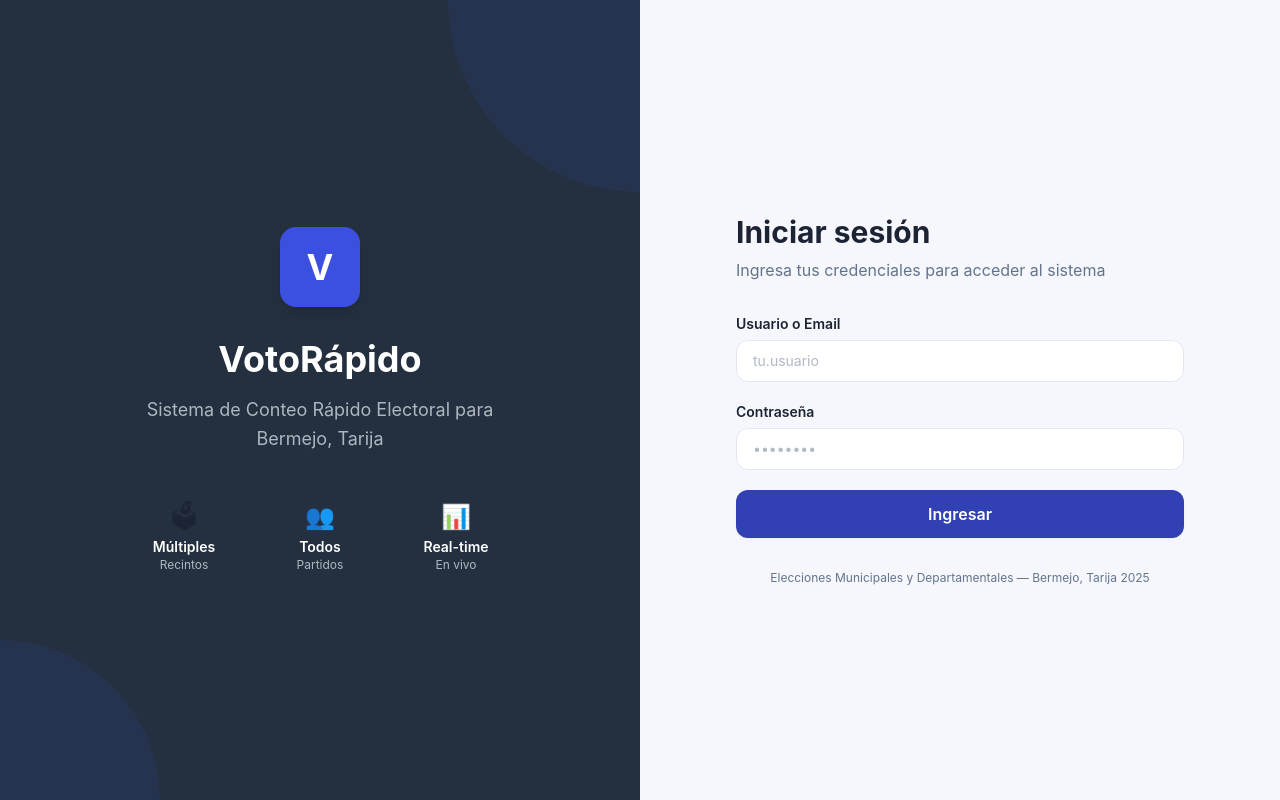
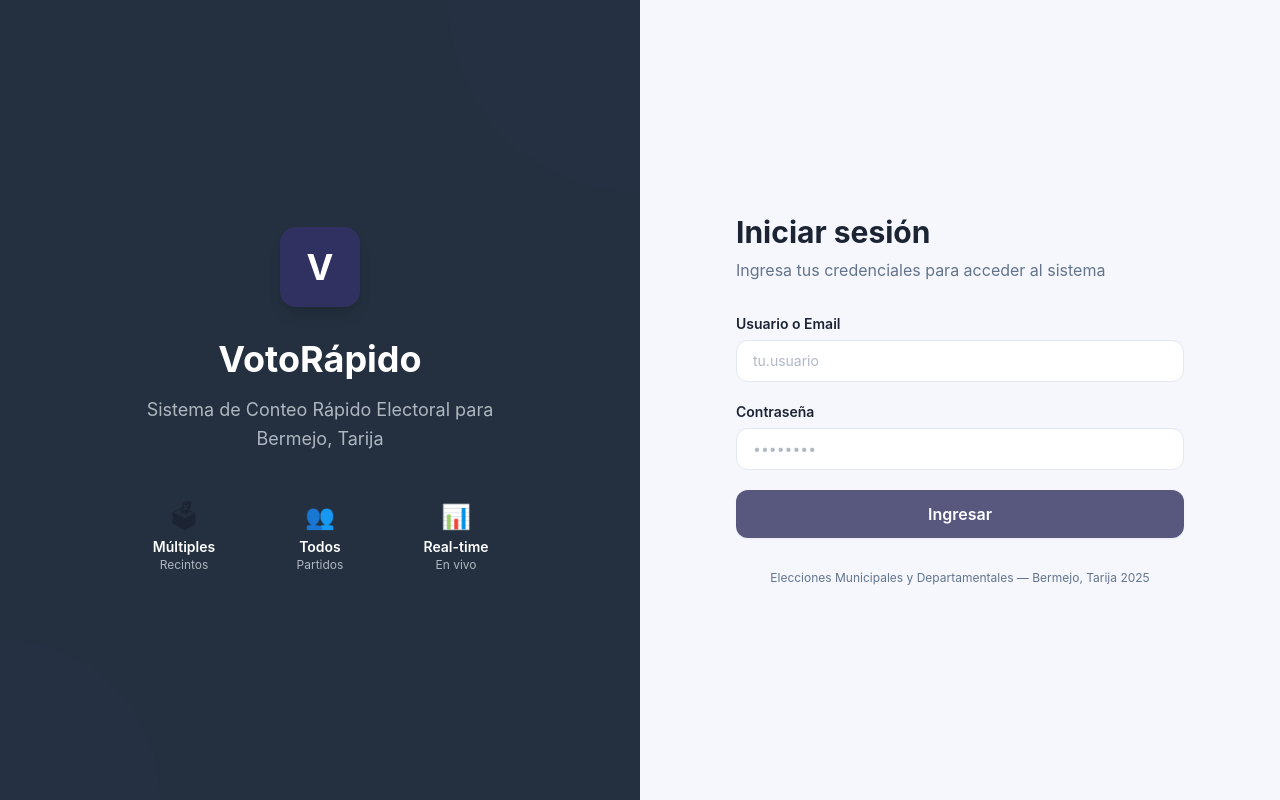
Before and after one commit to doctsystems/voto-rapido, a React (Vite) app in the folder frontend/: page /login in a window 1280 px wide. Built offline with nearby package versions, Linux system fonts and the light colour scheme; a web font is replaced by a local one.

Commit message:
primary-color
change primary color

```diff
--- a/frontend/src/components/CrudPage.tsx
+++ b/frontend/src/components/CrudPage.tsx
@@ -292,7 +292,7 @@ export default function CrudPage({
                   ) : field.type === 'color' ? (
                     <div className="flex items-center gap-3">
                       <input type="color"
-                        value={form[field.key] || '#3C50E0'}
+                        value={form[field.key] || '#313161'}
                         onChange={e => setForm({ ...form, [field.key]: e.target.value })}
                         className="h-10 w-16 cursor-pointer rounded-xl border border-stroke"
                       />
@@ -300,7 +300,7 @@ export default function CrudPage({
                         value={form[field.key] || ''}
                         onChange={e => setForm({ ...form, [field.key]: e.target.value })}
                         className="input flex-1"
-                        placeholder="#3C50E0"
+                        placeholder="#313161"
                       />
                     </div>
                   ) : field.type === 'textarea' ? (
--- a/frontend/src/index.css
+++ b/frontend/src/index.css
@@ -51,18 +51,20 @@
            focus:outline-none focus-visible:ring-2 focus-visible:ring-primary/30;
   }
   .btn-primary {
-    @apply btn bg-[#3141b4] text-white shadow-sm
-           hover:bg-primary active:scale-[.97];
+    @apply btn bg-[#313161]/80 text-white shadow-sm
+          hover:bg-primary/20 hover:text-primary active:scale-[.97];
   }
   .btn-secondary {
     @apply btn bg-white text-black border border-stroke shadow-sm
-           hover:bg-whiten active:scale-[.97];
+          hover:bg-whiten active:scale-[.97];
   }
   .btn-danger {
-    @apply btn bg-meta-1 text-white hover:bg-red-700 active:scale-[.97];
+    @apply btn bg-meta-1 text-white
+          hover:bg-red-700 active:scale-[.97];
   }
   .btn-success {
-    @apply btn bg-meta-3 text-white hover:bg-green-600 active:scale-[.97];
+    @apply btn bg-meta-3 text-white
+          hover:bg-green-600 active:scale-[.97];
   }
   .btn-sm {
     @apply !rounded-lg !px-3 !py-1.5 !text-xs;
@@ -72,11 +74,11 @@
   }
   .btn-action-primary {
     @apply bg-primary/20 text-primary shadow-sm
-           hover:bg-[#3141b4]/80 hover:text-white active:scale-[.97];
+          hover:bg-[#313161]/80 hover:text-white active:scale-[.97];
   }
   .btn-action-danger {
     @apply bg-meta-1/20 text-meta-1 shadow-sm
-           hover:bg-meta-7 hover:text-white active:scale-[.97];
+          hover:bg-meta-7 hover:text-white active:scale-[.97];
   }
 
   /* ─── Cards ───────────────────────────────────────────────────── */
@@ -187,5 +189,4 @@
     @apply bg-white rounded-2xl border border-black/[.06]
            shadow-[0_1px_14px_rgba(0,0,0,.06)] overflow-hidden;
   }
-
 }
--- a/frontend/src/pages/DashboardPage.tsx
+++ b/frontend/src/pages/DashboardPage.tsx
@@ -20,11 +20,11 @@ function LeaderCard({ et }: { et: any }) {
   const hasData = winner && winner.votes > 0;
 
   return (
+    console.log(winner.color),
     <div className="rounded-2xl bg-white border border-black/[.06] shadow-[0_2px_16px_rgba(0,0,0,.06)] overflow-hidden flex flex-col">
       {/* Header */}
       <div
-        className="px-5 py-3 text-white font-semibold text-s tracking-wide flex items-center gap-2"
-        style={{ backgroundColor: hasData ? (winner.color || "#3C50E0") : "#64748b" }}
+        className={`px-5 py-3 text-white font-semibold text-s tracking-wide flex items-center gap-2 bg-primary`}
       >
         <span>🏅</span>
         <span className="uppercase tracking-wider text-x opacity-90">{et?.name ?? "—"}</span>
@@ -37,8 +37,7 @@ function LeaderCard({ et }: { et: any }) {
             {/* Party dot + acronym */}
             <div className="flex items-center gap-2 mb-1">
               <span
-                className="w-3 h-3 rounded-sm flex-shrink-0"
-                style={{ backgroundColor: winner.color || "#3C50E0" }}
+                className={`w-3 h-3 rounded-sm flex-shrink-0 bg-${winner.color || "primary"}`}
               />
               <span className="font-bold text-black text-lg leading-none">{winner.acronym}</span>
               <span className="ml-auto text-xs font-mono font-semibold text-meta-3 bg-green-50 px-2 py-0.5 rounded-full">
@@ -89,8 +88,7 @@ function StatCard({
     <div className="rounded-2xl bg-white border border-black/[.06] shadow-[0_2px_16px_rgba(0,0,0,.06)] overflow-hidden flex flex-col">
       {/* Header — igual estilo que ElectionTypeBlock */}
       <div
-        className="flex items-center gap-2.5 px-5 py-3 text-white"
-        style={{ backgroundColor: headerColor || "#224bacff" }}
+        className={`flex items-center gap-2.5 px-5 py-3 text-white bg-${headerColor || "primary"}`}
       >
         <span className="text-base">{icon}</span>
         <span className="font-semibold text-xs uppercase tracking-wider opacity-90">
@@ -140,7 +138,7 @@ function StatusCards({ metrics, forceNonAdmin }: { metrics: any; forceNonAdmin?:
         value={totalReports.toLocaleString()}
         sub={`de ${totalTables.toLocaleString()} mesas`}
         icon="🗳️"
-        headerColor="#3C50E0"
+        headerColor="primary"
       />
 
       {/* Card 4: % Cobertura */}
@@ -149,7 +147,7 @@ function StatusCards({ metrics, forceNonAdmin }: { metrics: any; forceNonAdmin?:
         value={`${pct.toFixed(1)}%`}
         sub={`${totalReports} de ${totalTables} mesas`}
         icon="📈"
-        headerColor="#3C50E0"
+        headerColor="primary"
       />
     </div>
   );
@@ -249,8 +247,8 @@ function ElectionTypeBlock({
       {
         label: "Votos válidos",
         data: et.parties.map((p: any) => p.votes),
-        backgroundColor: et.parties.map((p: any) => p.color || "#3C50E0"),
-        borderRadius: 4,
+        backgroundColor: et.parties.map((p: any) => p.color || "#313161"),
+        borderRadius: 5,
         borderSkipped: false,
       },
     ],
@@ -264,7 +262,7 @@ function ElectionTypeBlock({
       {/* Collapsible header */}
       <button
         onClick={() => setOpen((o) => !o)}
-        className="w-full flex items-center justify-between px-6 py-4 bg-[#3141b4] hover:bg-primary transition-colors text-left"
+        className="w-full flex items-center justify-between px-6 py-4 bg-primary hover:bg-primary/80 transition-colors text-left"
       >
         <div className="flex items-center gap-3">
           <span className="font-bold text-white text-base">{et.name}</span>
@@ -388,7 +386,7 @@ function PartyPanel({ pd, defaultOpen }: { pd: any; defaultOpen: boolean }) {
         onClick={() => setOpen((o) => !o)}
         className="w-full flex items-center gap-3 px-6 py-4 hover:bg-whiter transition-colors text-left border-b border-stroke"
         style={{
-          borderLeftColor: pd.partyColor || "#3C50E0",
+          borderLeftColor: pd.partyColor || "#313161",
           borderLeftWidth: 4,
         }}
       >
@@ -477,7 +475,7 @@ export default function DashboardPage() {
                 id="party-selector"
                 value={selectedPartyId}
                 onChange={(e) => setSelectedPartyId(e.target.value)}
-                className="rounded-lg bg-white px-3 py-1.5 text-sm text-black shadow-sm focus:outline-none "
+                className="select-option rounded-lg bg-white px-3 py-1.5 text-sm text-black shadow-sm focus:outline-none "
                 style={
                   selectedPartyData
                     ? { borderColor: selectedPartyData.partyColor, borderWidth: 3, borderStyle: 'solid' }
--- a/frontend/tailwind.config.js
+++ b/frontend/tailwind.config.js
@@ -7,13 +7,13 @@ export default {
       colors: {
         // TailAdmin core palette
         primary: {
-          DEFAULT: '#3C50E0',
+          DEFAULT: '#313161',
           50: '#EEF0FB',
           100: '#D5DAF5',
           200: '#ABB4EC',
           300: '#808FE2',
           400: '#5669D9',
-          500: '#3C50E0',
+          500: '#313161',
           600: '#2D3EB5',
           700: '#1E2D8A',
           800: '#101C5F',
@@ -40,13 +40,13 @@ export default {
 
         // Compatibility aliases — brand-* maps to primary-*
         brand: {
-          DEFAULT: '#3C50E0',
+          DEFAULT: '#313161',
           50: '#EEF0FB',
           100: '#D5DAF5',
           200: '#ABB4EC',
           300: '#808FE2',
           400: '#5669D9',
-          500: '#3C50E0',
+          500: '#313161',
           600: '#2D3EB5',
           700: '#1E2D8A',
           800: '#101C5F',
```
Lines whose indentation alone changed are shown as unchanged.
